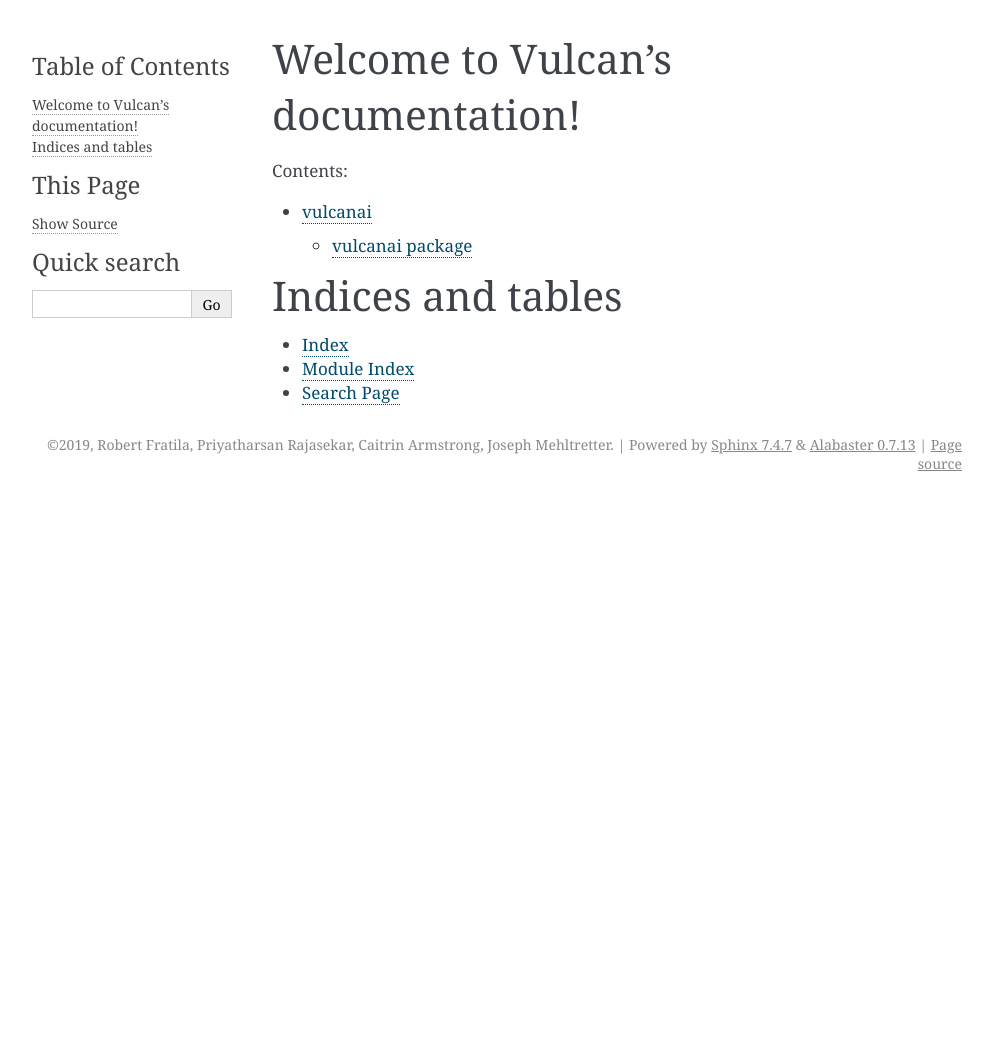
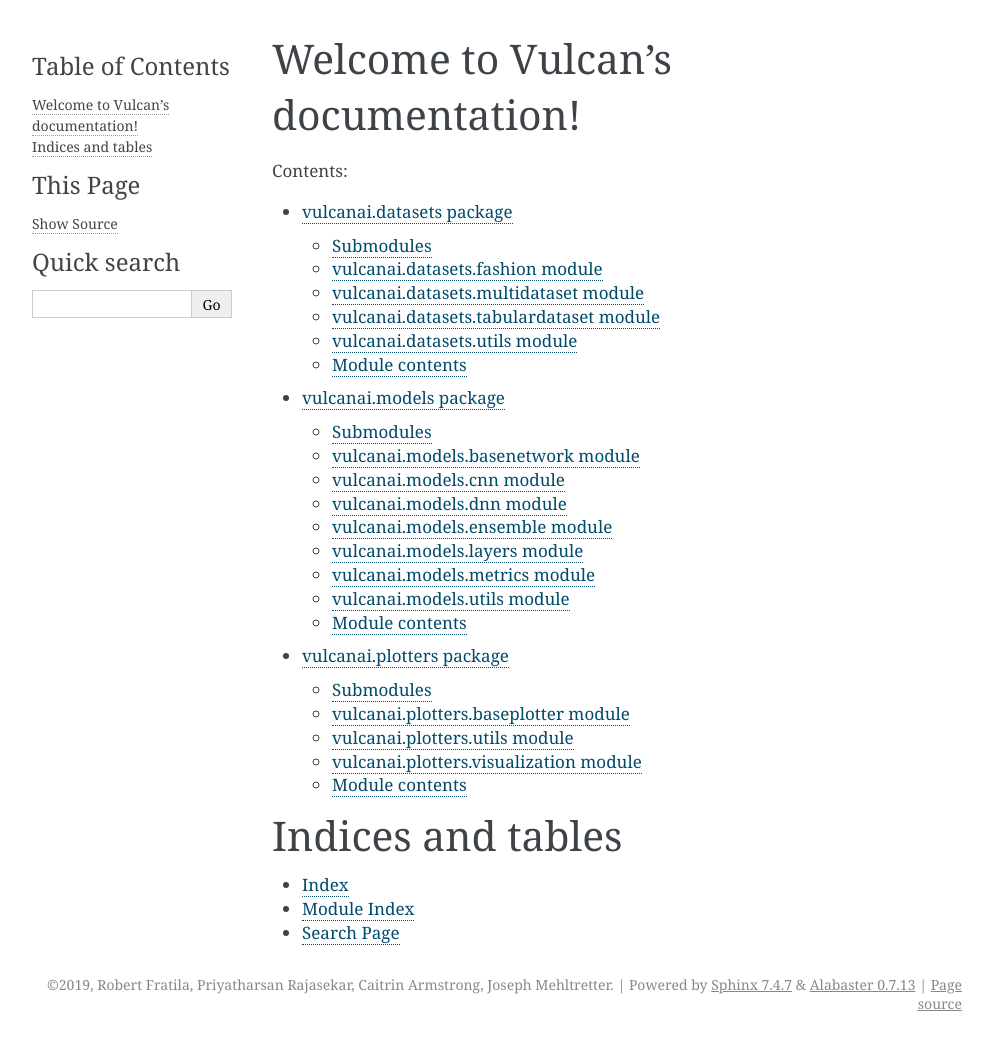
Before and after one commit to Aifred-Health/VulcanAI, a Sphinx documentation site: the page built from docs/source/index.rst, in a window 1280 px wide. Shown: the whole page, without its empty margins (148-1141 px from the left). Built offline with Sphinx 7.4.7, drawn with Linux system fonts in a browser that asks for light colours; before the commit the page ends 900 px from its top, so only the background shows below that.

Commit message:
Go back to old index

```diff
--- a/docs/source/index.rst
+++ b/docs/source/index.rst
@@ -10,7 +10,9 @@
    :maxdepth: 2
    :caption: Contents:
 
-   modules
+   vulcanai.datasets
+   vulcanai.models
+   vulcanai.plotters
 
 Indices and tables
 ==================
```
